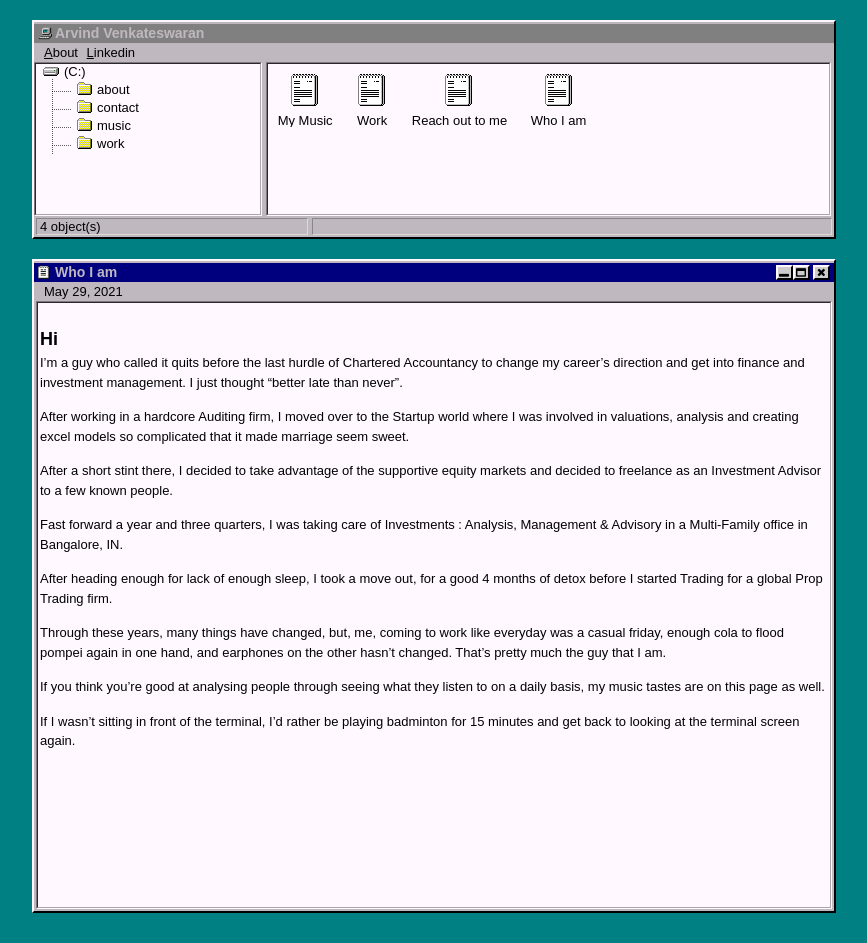
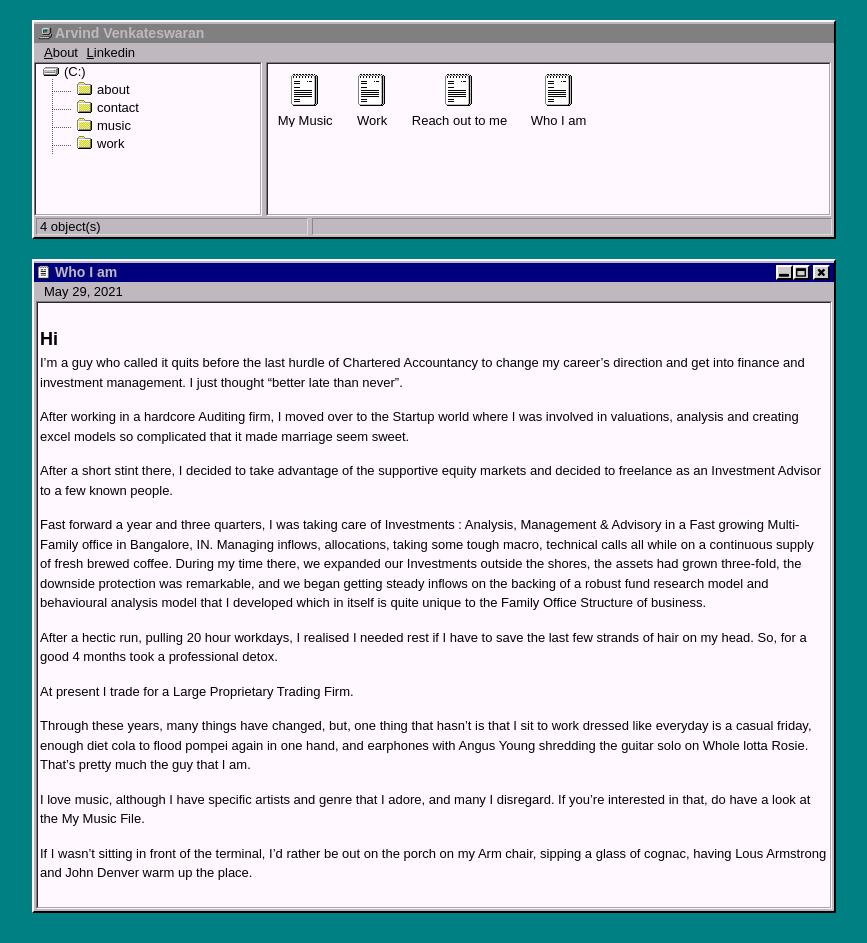
Before and after one commit to arvindvenkat/arvindvenkat.github.io, a Jekyll site: the page built from _posts/2021-05-29-about-me.md, in a window 1280 px wide. Shown: the whole page, without its empty margins (206-1073 px from the left). Built offline with Jekyll 4.4.1, drawn with Linux system fonts in a browser that asks for light colours.

Commit message:
Update 2021-05-29-about-me.md

```diff
--- a/_posts/2021-05-29-about-me.md
+++ b/_posts/2021-05-29-about-me.md
@@ -12,12 +12,16 @@ After working in a hardcore Auditing firm, I moved over to the Startup world whe
 
 After a short stint there, I decided to take advantage of the supportive equity markets and decided to freelance as an Investment Advisor to a few known people.
 
-Fast forward a year and three quarters, I was taking care of Investments : Analysis, Management & Advisory in a Multi-Family office in Bangalore, IN.
+Fast forward a year and three quarters, I was taking care of Investments : Analysis, Management & Advisory in a Fast growing Multi-Family office in Bangalore, IN. Managing inflows, allocations, taking some tough macro, technical calls all while on a continuous supply of fresh brewed coffee.
+During my time there, we expanded our Investments outside the shores, the assets had grown three-fold, the downside protection was remarkable, and we began getting steady inflows on the backing of a robust fund research model and behavioural analysis model that I developed which in itself is quite unique to the Family Office Structure of business.
 
-After heading enough for lack of enough sleep, I took a move out, for a good 4 months of detox before I started Trading for a global Prop Trading firm.
+After a hectic run, pulling 20 hour workdays, I realised I needed rest if I have to save the last few strands of hair on my head. So, for a good 4 months took a professional detox.
 
-Through these years, many things have changed, but, me, coming to work like everyday was a casual friday, enough cola to flood pompei again in one hand, and earphones on the other hasn't changed. That's pretty much the guy that I am.
+At present I trade for a Large Proprietary Trading Firm.
 
-If you think you're good at analysing people through seeing what they listen to on a daily basis, my music tastes are on this page as well.
+Through these years, many things have changed, but, one thing that hasn't is that I sit to work dressed like everyday is a casual friday, enough diet cola to flood pompei again in one hand, and earphones with Angus Young shredding the guitar solo on Whole lotta Rosie. That's pretty much the guy that I am.
 
-If I wasn't sitting in front of the terminal, I'd rather be playing badminton for 15 minutes and get back to looking at the terminal screen again.
+
+I love music, although I have specific artists and genre that I adore, and many I disregard. If you're interested in that, do have a look at the My Music File.
+
+If I wasn't sitting in front of the terminal, I'd rather be out on the porch on my Arm chair, sipping a glass of cognac, having Lous Armstrong and John Denver warm up the place.
```
